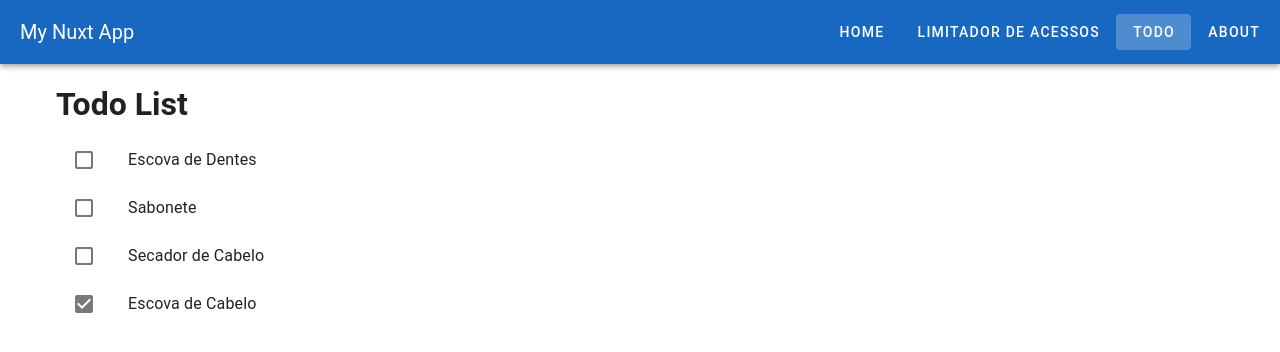
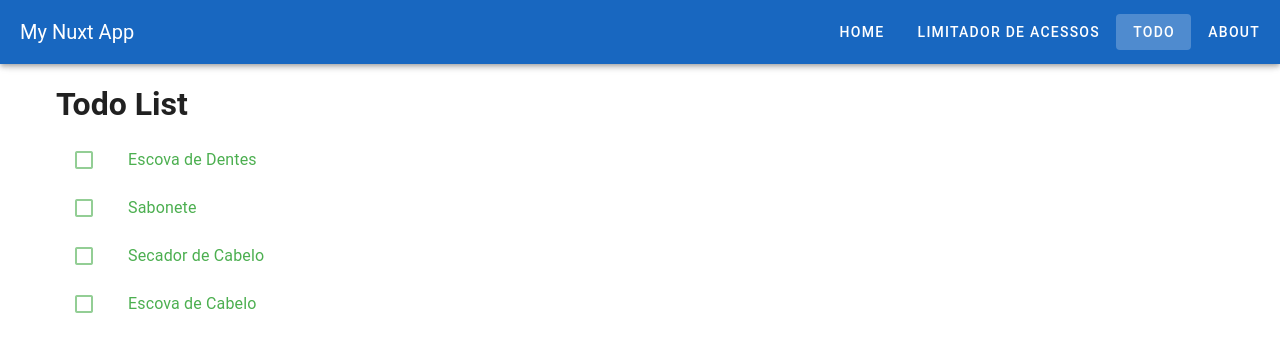
Before and after one commit to betogroo/nuxt-base, a Nuxt app: page /todo in a window 1280 px wide. Shown: the top 352 px of the page. Built offline with nearby package versions, Linux system fonts and the light colour scheme.

Commit message:
feat: add conditional colors and text format

```diff
--- a/app/composables/useTodo.ts
+++ b/app/composables/useTodo.ts
@@ -19,7 +19,7 @@ const useTodo = () => {
     },
     {
       name: 'Escova de Cabelo',
-      checked: true,
+      checked: false,
     },
   ])
 
@@ -28,6 +28,7 @@ const useTodo = () => {
     if (!item) return
     item.checked = !item.checked
   }
+
   return { list, toggleCheck }
 }
 
--- a/app/pages/todo.vue
+++ b/app/pages/todo.vue
@@ -7,11 +7,17 @@
     <v-list-item
       v-for="(item, i) in list"
       :key="item.name"
+      :class="item.checked ? 'text-error ' : 'text-success'"
       :prepend-icon="
         item.checked ? 'mdi-checkbox-marked' : 'mdi-checkbox-blank-outline'
       "
-      :title="item.name"
       @click="toggleCheck(i)"
-    />
+    >
+      <template #title>
+        <span :class="item.checked ? 'text-decoration-line-through' : ''">{{
+          item.name
+        }}</span>
+      </template>
+    </v-list-item>
   </v-list>
 </template>
```
